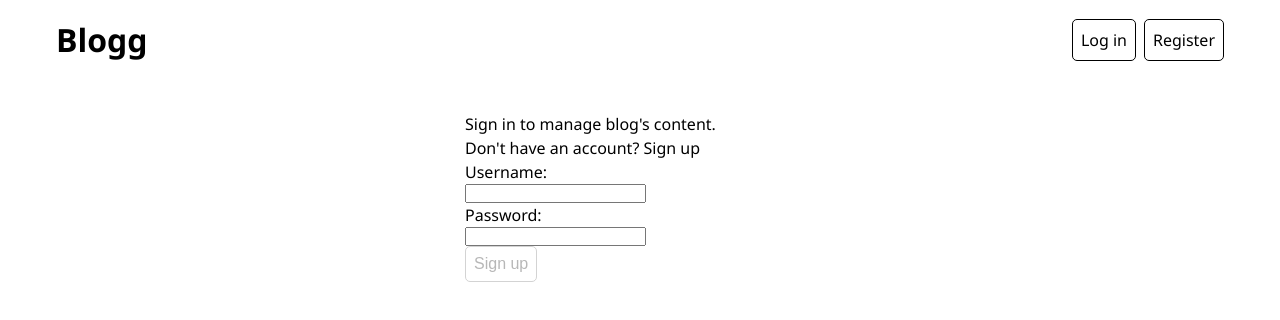
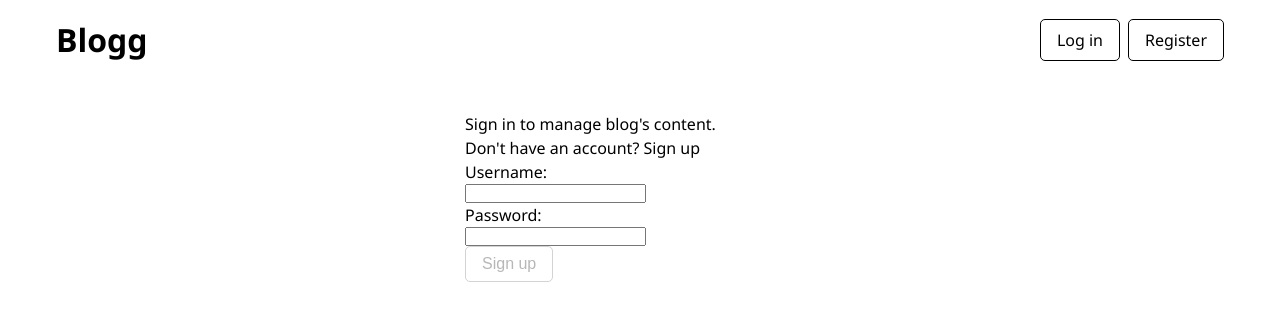
Before and after one commit to tomek-ch/blog-client, a React (Vite) app: page /log-in in a window 1280 px wide. Shown: the top 320 px of the page. Built offline with nearby package versions, Linux system fonts and the light colour scheme.

Commit message:
Add more horizontal padding to buttons

```diff
--- a/src/style.css
+++ b/src/style.css
@@ -48,7 +48,7 @@ input {
 }
 
 .btn {
-    padding: 0.5em;
+    padding: 0.5em 1em;
     border: 1px solid black;
     border-radius: 5px;
     width: fit-content;
```
